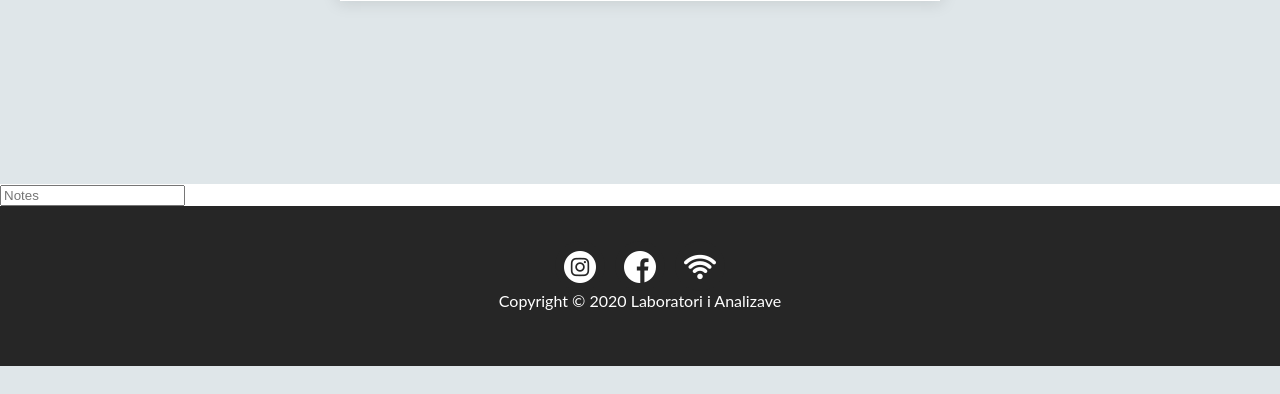
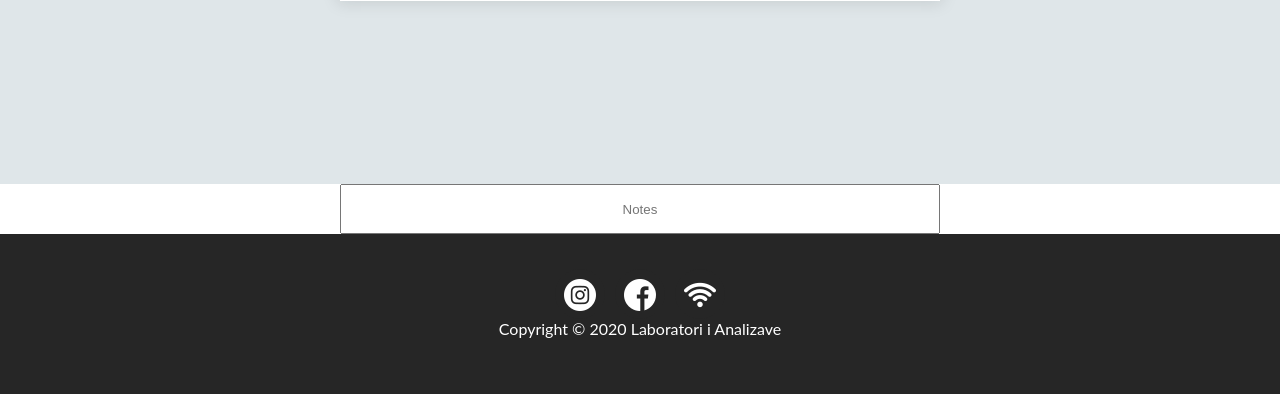
Before and after one commit to WebTeamCse/LaboratoriAnalizave, a PHP site: page /calendar.php in a window 1280 px wide. Shown: the part 704-1098 px from the top of the page. Before the commit the page ends 1070 px from the top, so only its background shows below. Run offline with PHP 8.4, Linux system fonts and the light colour scheme.

Commit message:
CalendarUpdate

```diff
--- a/CalendariLab/calendar.css
+++ b/CalendariLab/calendar.css
@@ -88,3 +88,18 @@ padding: 10px 0 ;
  background-color: #04040c;
  cursor: pointer;
 }
+
+
+.notes  {
+    display: flex;
+    height: 50px;
+    width: 600px;
+    margin-left: auto;
+    margin-right: auto;
+    position: relative;
+
+}
+.notes input{
+    width: 100%;
+    text-align: center;
+}
--- a/CalendariLab/calendar.php
+++ b/CalendariLab/calendar.php
@@ -3,8 +3,6 @@
     <head>
         <title>Calendar</title>
         <link rel="stylesheet" href="calendar.css">
-
-
     </head>
     <body onload="RenderDate()">
     <?php
@@ -74,10 +72,10 @@
             </div>
         </div>
         <script src="calendar.js"></script>
-        <div class = "Notes">
-      <input type = "text" placeholder = "Notes"> </input>
 
-</div>
+        <div class = "notes">
+            <input type = "text" placeholder = "Notes"> </input>
+        </div>
 
 
         <script>
```
